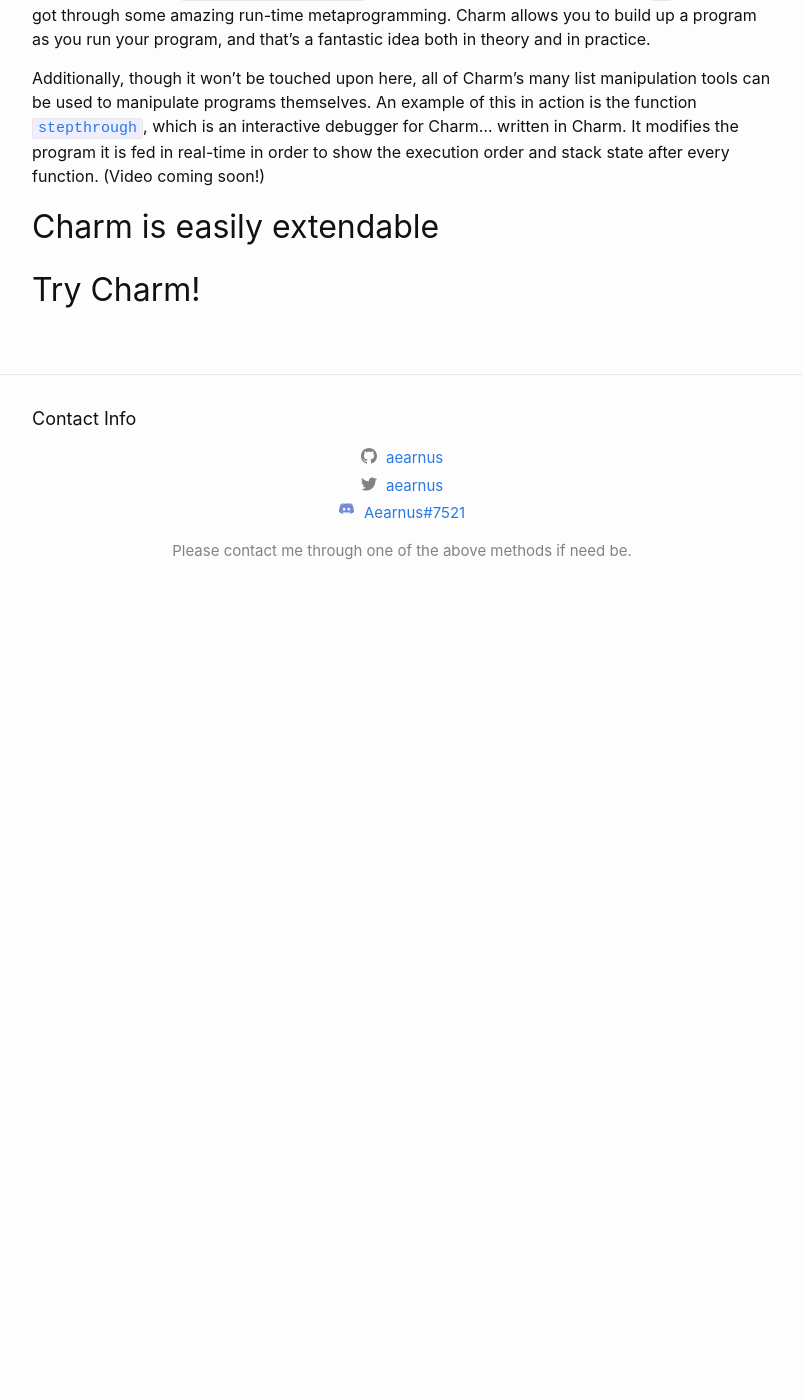
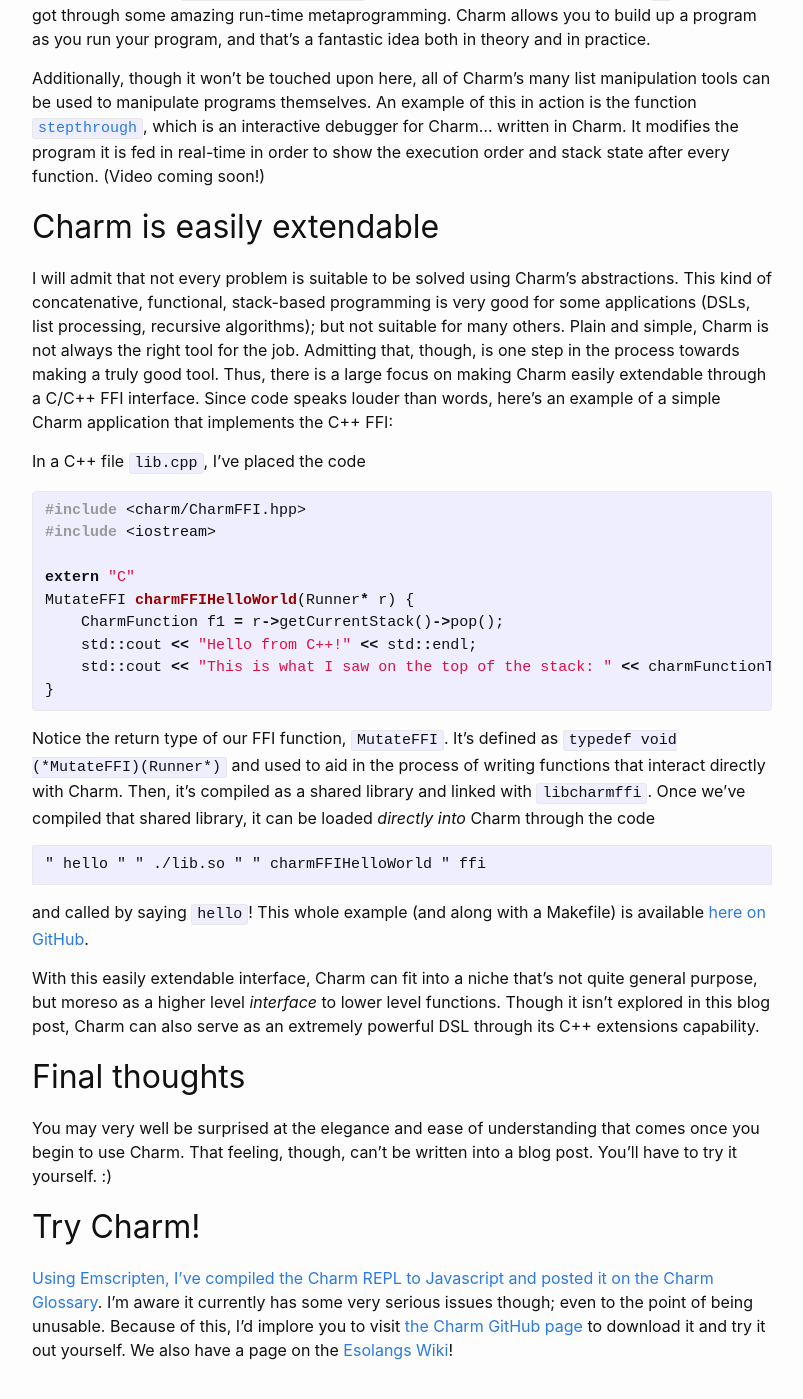
Before and after one commit to DataKinds/datakinds.github.io, a Jekyll site: the page built from _posts/2018-04-19-a-charming-proposal.md, in a window 1280 px wide and 1400 px high, scrolled down 3180 px. Shown: the whole window, without its empty margins (238-1041 px from the left). Built offline with Jekyll 4.4.1, drawn with Linux system fonts in a browser that asks for light colours; before the commit the page ends 3787 px from its top, so only the background shows below that; some of the changed text lies outside the part shown.

Commit message:
finished blog post

````diff
--- a/_posts/2018-04-19-a-charming-proposal.md
+++ b/_posts/2018-04-19-a-charming-proposal.md
@@ -90,4 +90,33 @@
 
 ## Charm is easily extendable
 
+I will admit that not every problem is suitable to be solved using Charm's abstractions. This kind of concatenative, functional, stack-based programming is very good for some applications (DSLs, list processing, recursive algorithms); but not suitable for many others. Plain and simple, Charm is not always the right tool for the job. Admitting that, though, is one step in the process towards making a truly good tool. Thus, there is a large focus on making Charm easily extendable through a C/C++ FFI interface. Since code speaks louder than words, here's an example of a simple Charm application that implements the C++ FFI:
+
+In a C++ file `lib.cpp`, I've placed the code
+{% highlight C++ %}
+#include <charm/CharmFFI.hpp>
+#include <iostream>
+
+extern "C"
+MutateFFI charmFFIHelloWorld(Runner* r) {
+    CharmFunction f1 = r->getCurrentStack()->pop();
+    std::cout << "Hello from C++!" << std::endl;
+    std::cout << "This is what I saw on the top of the stack: " << charmFunctionToString(f1) << std::endl;
+}
+{% endhighlight %}
+
+Notice the return type of our FFI function, `MutateFFI`. It's defined as `typedef void (*MutateFFI)(Runner*)` and used to aid in the process of writing functions that interact directly with Charm. Then, it's compiled as a shared library and linked with `libcharmffi`. Once we've compiled that shared library, it can be loaded _directly into_ Charm through the code
+```
+" hello " " ./lib.so " " charmFFIHelloWorld " ffi
+```
+and called by saying `hello`! This whole example (and along with a Makefile) is available [here on GitHub](https://github.com/Aearnus/charm/tree/master/test/ffi).
+
+With this easily extendable interface, Charm can fit into a niche that's not quite general purpose, but moreso as a higher level _interface_ to lower level functions. Though it isn't explored in this blog post, Charm can also serve as an extremely powerful DSL through its C++ extensions capability.
+
+## Final thoughts
+
+You may very well be surprised at the elegance and ease of understanding that comes once you begin to use Charm. That feeling, though, can't be written into a blog post. You'll have to try it yourself. :)
+
 ## Try Charm!
+
+[Using Emscripten, I've compiled the Charm REPL to Javascript and posted it on the Charm Glossary](https://aearnus.github.io/charm/). I'm aware it currently has some very serious issues though; even to the point of being unusable. Because of this, I'd implore you to visit [the Charm GitHub page](https://github.com/Aearnus/charm) to download it and try it out yourself. We also have a page on the [Esolangs Wiki](https://esolangs.org/wiki/Charm)!
````
Also changed, not shown: other parts of _posts/2018-04-19-a-charming-proposal.md (+1 -1 lines).
